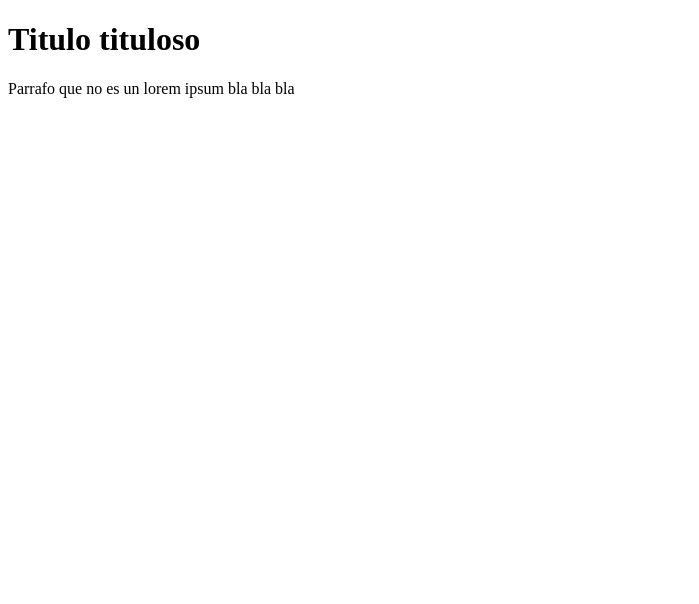
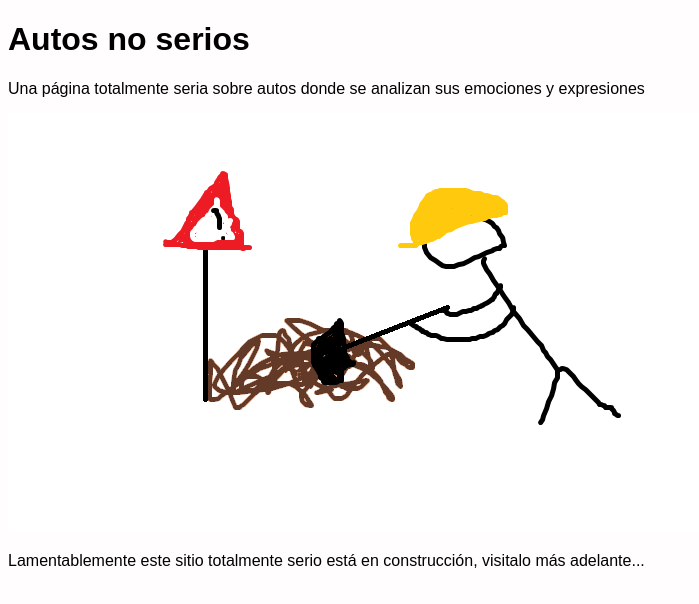
Before and after one commit to glrepot/autos_no_serios, a plain HTML site: page index.html in a window 1280 px wide. Shown: the whole page, without its empty margins (0-699 px from the left). Drawn offline with Linux system fonts and the light colour scheme.

Commit message:
modificaciones a los documentos

```diff
--- a/css/main.css
+++ b/css/main.css
@@ -1,3 +1,4 @@
-h1 {
+body {
+	background-color: #fffdfe;
 	font-family: Arial;
-};
+}
--- a/index.html
+++ b/index.html
@@ -1,11 +1,17 @@
 <!DOCTYPE html>
 <html>
 	<head>
+		<title>Autos no serios - Un sitio sobre autos totalmente serio</title>
+		<link href="css/main.css" rel="stylesheet">
 	</head>
 
 
 	<body>
-		<h1>Titulo tituloso</h1>
-		<p>Parrafo que no es un lorem ipsum bla bla bla</p>
+		<div id="construccion">
+			<h1>Autos no serios</h1>
+			<p>Una página totalmente seria sobre autos donde se analizan sus emociones y expresiones</p>
+			<img src="img/en_construccion.png" alt="un fosforito comentando que la pagina esta en construccion">
+			<p>Lamentablemente este sitio totalmente serio está en construcción, visitalo más adelante...</p>
+		</div>
 	</body>
 </html>
```
Also changed, not shown: img/en_construccion.png (added).
